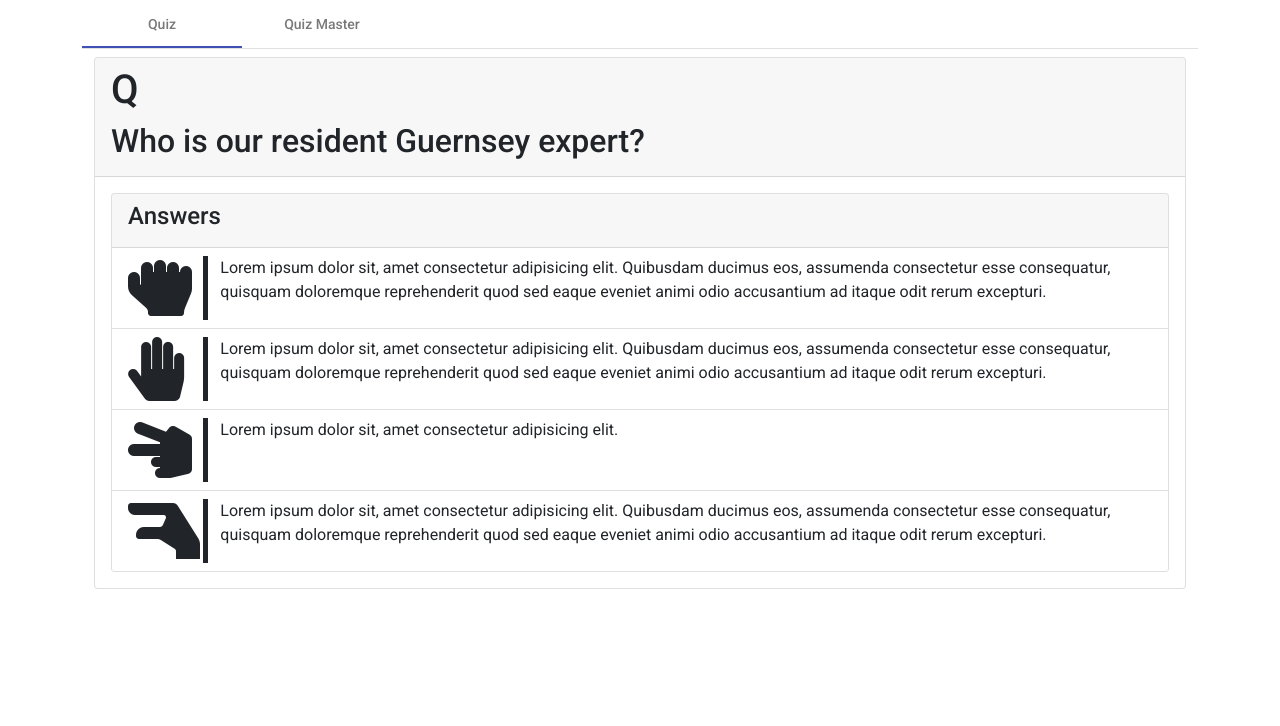
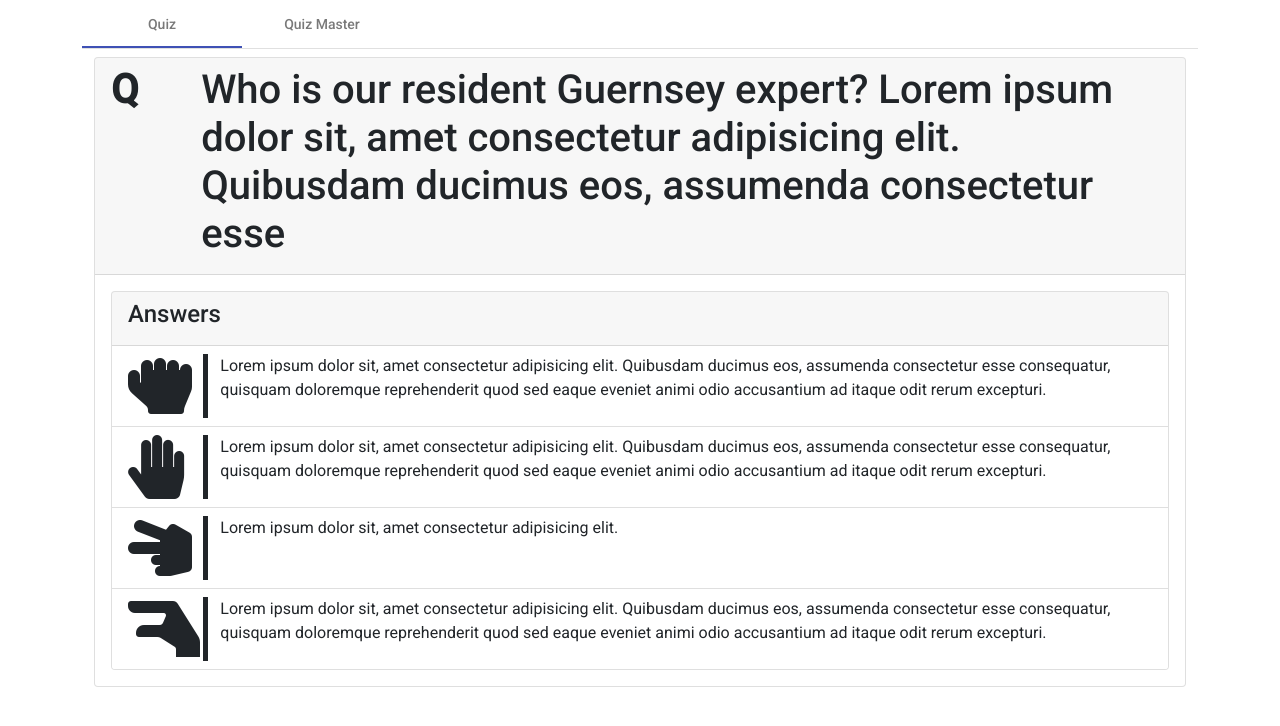
Before and after one commit to Johnjix/SainsburysBasicKahoot, an Angular app: page / in a window 1280 px wide. Shown: the top 726 px of the page. Built offline with nearby package versions, Linux system fonts and the light colour scheme; what @angular/fire would draw is missing.

Commit message:
Question styling

```diff
--- a/src/app/game/game.component.html
+++ b/src/app/game/game.component.html
@@ -3,8 +3,18 @@
     <div class="col">
       <div class="card">
         <div class="card-header">
-          <h1>Q</h1>
-          <span><h2>Who is our resident Guernsey expert?</h2></span>
+          <div class="row">
+            <div class="col-1">
+              <h1><b>Q</b></h1>
+            </div>
+            <div class="col">
+              <h1>
+                Who is our resident Guernsey expert? Lorem ipsum dolor sit, amet
+                consectetur adipisicing elit. Quibusdam ducimus eos, assumenda
+                consectetur esse
+              </h1>
+            </div>
+          </div>
         </div>
         <div class="card-body">
           <div class="card">
```
